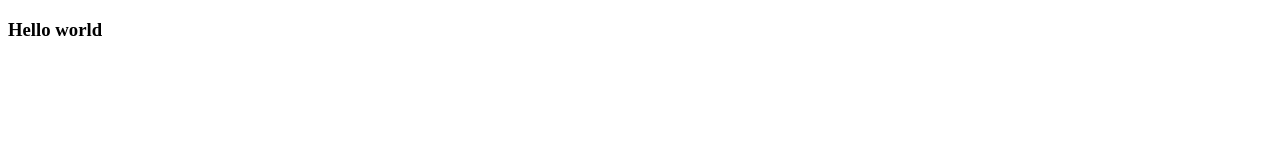
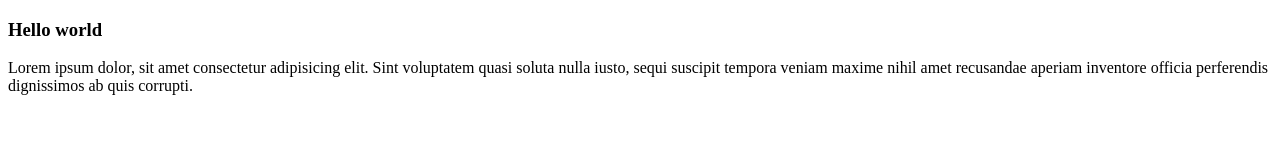
Before and after one commit to MuratbekQuanishbaev/scss, a plain HTML site: page index.html in a window 1280 px wide. Drawn offline with Linux system fonts and the light colour scheme.

Commit message:
first Murat

```diff
--- a/index.html
+++ b/index.html
@@ -7,5 +7,6 @@
 </head>
 <body>
     <h3>Hello world</h3>
+    <p>Lorem ipsum dolor, sit amet consectetur adipisicing elit. Sint voluptatem quasi soluta nulla iusto, sequi suscipit tempora veniam maxime nihil amet recusandae aperiam inventore officia perferendis dignissimos ab quis corrupti.</p>
 </body>
 </html>
```
